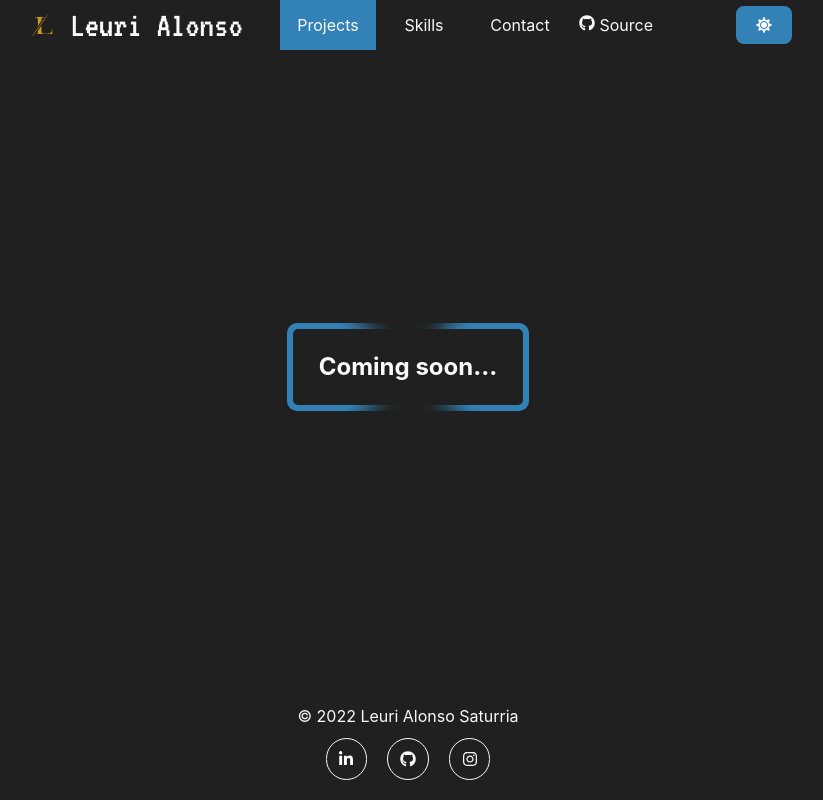
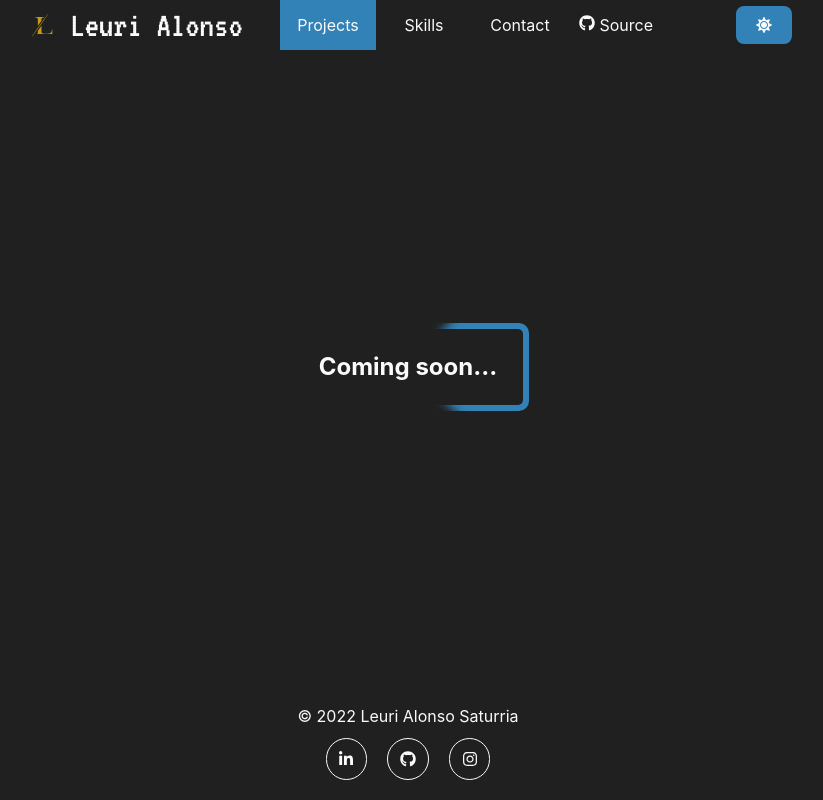
Before and after one commit to leuri17/portfolio, a React (Vite) app: page /projects in a window 1280 px wide. Shown: the whole page, without its empty margins (232-1055 px from the left). Built offline with nearby package versions, Linux system fonts and the light colour scheme.

Commit message:
Nav items hover and projects placeholder

```diff
--- a/src/components/Navbar.jsx
+++ b/src/components/Navbar.jsx
@@ -18,7 +18,7 @@ const Navbar = () => {
     <header id="header">
       <nav>
         <BrandName />
-        <NavMenu />
+        <NavMenu onClick={toggleMenu}/>
         <div id="header-buttons">
           <SwitchThemeButton />
           {isMenuExpanded
--- a/src/styles/NavMenu.css
+++ b/src/styles/NavMenu.css
@@ -11,13 +11,31 @@
 
 #menu li a {
   display: block;
+  position: relative;
   color: var(--text-primary);
   line-height: 50px;
 }
 
-#menu li a:hover {
+#menu li a::before,
+#menu li a::after {
+  content: '';
+  background-image: linear-gradient(transparent, transparent);
+  position: absolute;
+  top: 0;
+  left: 0;
+  width: 100%;
+  height: 100%;
+  transition: all .5s ease;
+  z-index: -1;
+}
+
+#menu li a:hover::before {
+  box-shadow: 0 30px 0 0 var(--text-secondary) inset, 0 -30px 0 0 var(--text-secondary) inset;
+}
+
+/* #menu li a:hover {
   box-shadow: 0 0 5px var(--text-secondary) inset;
-}
+} */
 
 #menu li a.active {
   background-color: var(--text-secondary);
--- a/src/styles/Projects.css
+++ b/src/styles/Projects.css
@@ -1,9 +1,3 @@
-@keyframes rotate {
-  100% {
-    transform: rotate(1turn);
-  }
-}
-
 .box {
   position: relative;
   z-index: 0;
@@ -20,17 +14,17 @@
   content: '';
   position: absolute;
   z-index: -2;
-  left: -150%;
-  top: -150%;
-  width: 400%;
-  height: 400%;
+  left: -25%;
+  top: -100%;
+  width: 150%;
+  height: 300%;
   background-repeat: no-repeat;
   background-size: 50% 50%, 50% 50%;
   background-position: 0 0, 100% 0, 100% 100%, 0 100%;
-  background-image: linear-gradient(var(--text-secondary), var(--text-secondary)), linear-gradient(transparent, transparent), linear-gradient(var(--text-secondary), var(--text-secondary)), linear-gradient(transparent, transparent);
+  background-image: linear-gradient(var(--text-secondary), var(--text-secondary));
   animation: rotate 4s linear infinite;
   transform: rotate(0deg);
-  filter: blur(10px);
+  filter: blur(5px);
 }
 
 .box::after {
@@ -44,3 +38,9 @@
   background: var(--background);
   border-radius: 5px;
 }
+
+@keyframes rotate {
+  100% {
+    transform: rotate(1turn);
+  }
+}
```
